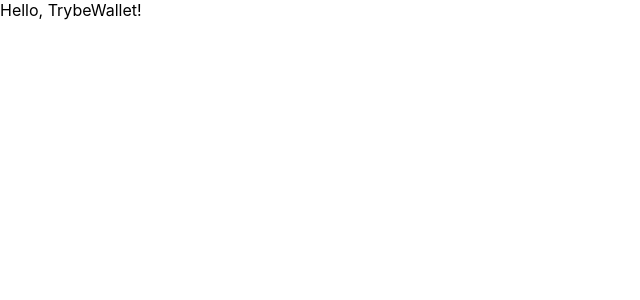
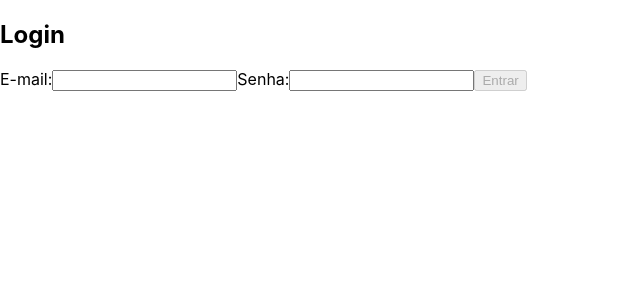
Before and after one commit to KleversonEller/Projeto-Wallet, a React (Create React App) app: page / in a window 1280 px wide. Shown: the top 300 px of the page, without its empty margins (0-640 px from the left). Built offline with nearby package versions, Linux system fonts and the light colour scheme.

Commit message:
Requisito - 1

```diff
--- a/package.json
+++ b/package.json
@@ -10,6 +10,7 @@
     "@testing-library/react": "10.0.4",
     "@testing-library/user-event": "7.2.1",
     "bootstrap": "4.5.2",
+    "prop-types": "^15.8.1",
     "react": "16.13.1",
     "react-dom": "16.13.1",
     "react-icons": "3.11.0",
@@ -47,6 +48,7 @@
     "@sheerun/mutationobserver-shim": "0.3.3",
     "eslint": "6.8.0",
     "eslint-config-airbnb": "18.2.0",
+    "eslint-config-trybe-frontend": "1.2.3",
     "eslint-plugin-import": "2.22.1",
     "eslint-plugin-jest": "^24.3.6",
     "eslint-plugin-jsx-a11y": "6.4.1",
@@ -56,7 +58,6 @@
     "eslint-plugin-sonarjs": "0.5.0",
     "jest-localstorage-mock": "2.4.3",
     "stylelint": "13.8.0",
-    "stylelint-config-standard": "20.0.0",
-    "eslint-config-trybe-frontend": "1.2.3"
+    "stylelint-config-standard": "20.0.0"
   }
 }
--- a/src/App.js
+++ b/src/App.js
@@ -1,7 +1,16 @@
 import React from 'react';
+import { Route, Switch } from 'react-router-dom';
+// import Wallet from './pages/Wallet';
+import Login from './pages/Login';
 
-function App() {
-  return <div>Hello, TrybeWallet!</div>;
+class App extends React.Component {
+  render() {
+    return (
+      <Switch>
+        <Route exact path="/" component={ Login } />
+      </Switch>
+    );
+  }
 }
 
 export default App;
--- a/src/actions/index.js
+++ b/src/actions/index.js
@@ -1 +1,4 @@
 // Coloque aqui suas actions
+export const VALID_EMAIL = 'VALID_EMAIL';
+
+export const getUser = (payload) => ({ type: VALID_EMAIL, payload });
--- a/src/index.js
+++ b/src/index.js
@@ -1,13 +1,17 @@
 import React from 'react';
 import ReactDOM from 'react-dom';
 import { BrowserRouter } from 'react-router-dom';
+import { Provider } from 'react-redux';
 import './index.css';
+import store from './store';
 import App from './App';
 import * as serviceWorker from './serviceWorker';
 
 ReactDOM.render(
   <BrowserRouter>
-    <App />
+    <Provider store={ store }>
+      <App />
+    </Provider>
   </BrowserRouter>,
   document.getElementById('root'),
 );
--- a/src/pages/Login.js
+++ b/src/pages/Login.js
@@ -1,9 +1,90 @@
 import React from 'react';
+import PropTypes from 'prop-types';
+import { Redirect } from 'react-router-dom';
+import { connect } from 'react-redux';
+import { getUser } from '../actions';
 
 class Login extends React.Component {
+  constructor() {
+    super();
+    this.state = {
+      email: '',
+      senha: '',
+      redirect: false,
+    };
+    this.handleInput = this.handleInput.bind(this);
+    this.validBtn = this.validBtn.bind(this);
+    this.saveEmail = this.saveEmail.bind(this);
+  }
+
+  handleInput(event) {
+    this.setState({ [event.target.name]: event.target.value });
+  }
+
+  validBtn() {
+    const senhaLength = 6;
+    const { email, senha } = this.state;
+    const validaEmail = /^[^\s@]+@[^\s@]+\.[^\s@]+$/.test(email);
+    const validaSenha = senha.length >= senhaLength;
+
+    return validaEmail && validaSenha;
+  }
+
+  saveEmail() {
+    const { getEmail } = this.props;
+    const { email } = this.state;
+
+    getEmail(email);
+
+    this.setState({ redirect: true });
+  }
+
   render() {
-    return <div>Login</div>;
+    const { redirect } = this.state;
+    return (
+      <>
+        <form>
+          <h2> Login </h2>
+          <label htmlFor="email">
+            E-mail:
+            <input
+              onChange={ this.handleInput }
+              name="email"
+              data-testid="email-input"
+              id="email"
+              type="text"
+            />
+          </label>
+          <label htmlFor="senha">
+            Senha:
+            <input
+              onChange={ this.handleInput }
+              name="senha"
+              data-testid="password-input"
+              id="senha"
+              type="password"
+            />
+          </label>
+          <button
+            onClick={ this.saveEmail }
+            disabled={ !this.validBtn() }
+            type="button"
+          >
+            Entrar
+          </button>
+        </form>
+        {redirect && <Redirect to="/carteira" />}
+      </>
+    );
   }
 }
 
-export default Login;
+const mapDispatchToProps = (dispatch) => ({
+  getEmail: (email) => dispatch(getUser(email)),
+});
+
+Login.propTypes = {
+  getEmail: PropTypes.func,
+}.isRequired;
+
+export default connect(null, mapDispatchToProps)(Login);
--- a/src/reducers/index.js
+++ b/src/reducers/index.js
@@ -1,5 +1,10 @@
-// import user from './user';
+import { combineReducers } from 'redux';
+import user from './user';
 // import wallet from './wallet';
 
 // Configure os seus reducers.
 // ATENÇÃO: você obrigatoriamente tem que utilizar as chaves "user" e "wallet" no seu estado global
+
+const reducer = combineReducers({ user });
+
+export default reducer;
--- a/src/reducers/user.js
+++ b/src/reducers/user.js
@@ -1 +1,17 @@
 // Esse reducer será responsável por tratar as informações da pessoa usuária
+import { VALID_EMAIL } from '../actions';
+
+const INITIAL_STATE = {
+  email: '',
+};
+
+function user(state = INITIAL_STATE, action) {
+  switch (action.type) {
+  case VALID_EMAIL:
+    return { ...state, email: action.payload };
+  default:
+    return state;
+  }
+}
+
+export default user;
--- /dev/null
+++ b/src/store/index.js
@@ -0,0 +1,13 @@
+import { createStore, applyMiddleware } from 'redux';
+import { composeWithDevTools } from 'redux-devtools-extension';
+import thunk from 'redux-thunk';
+import reducer from '../reducers';
+
+const store = createStore(
+  reducer,
+  composeWithDevTools(
+    applyMiddleware(thunk),
+  ),
+);
+
+export default store;
```
Also changed, not shown: 1 other file (tests, documents, lock files or other folders).
